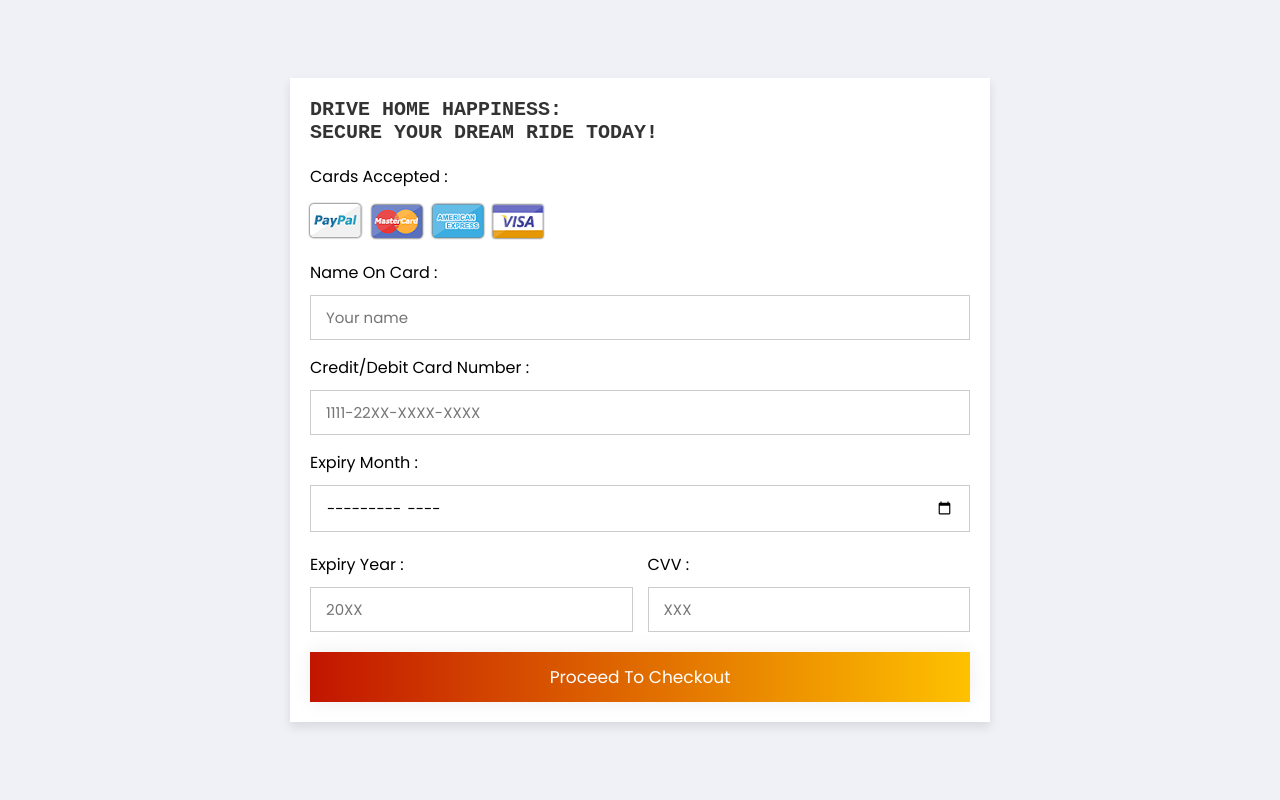
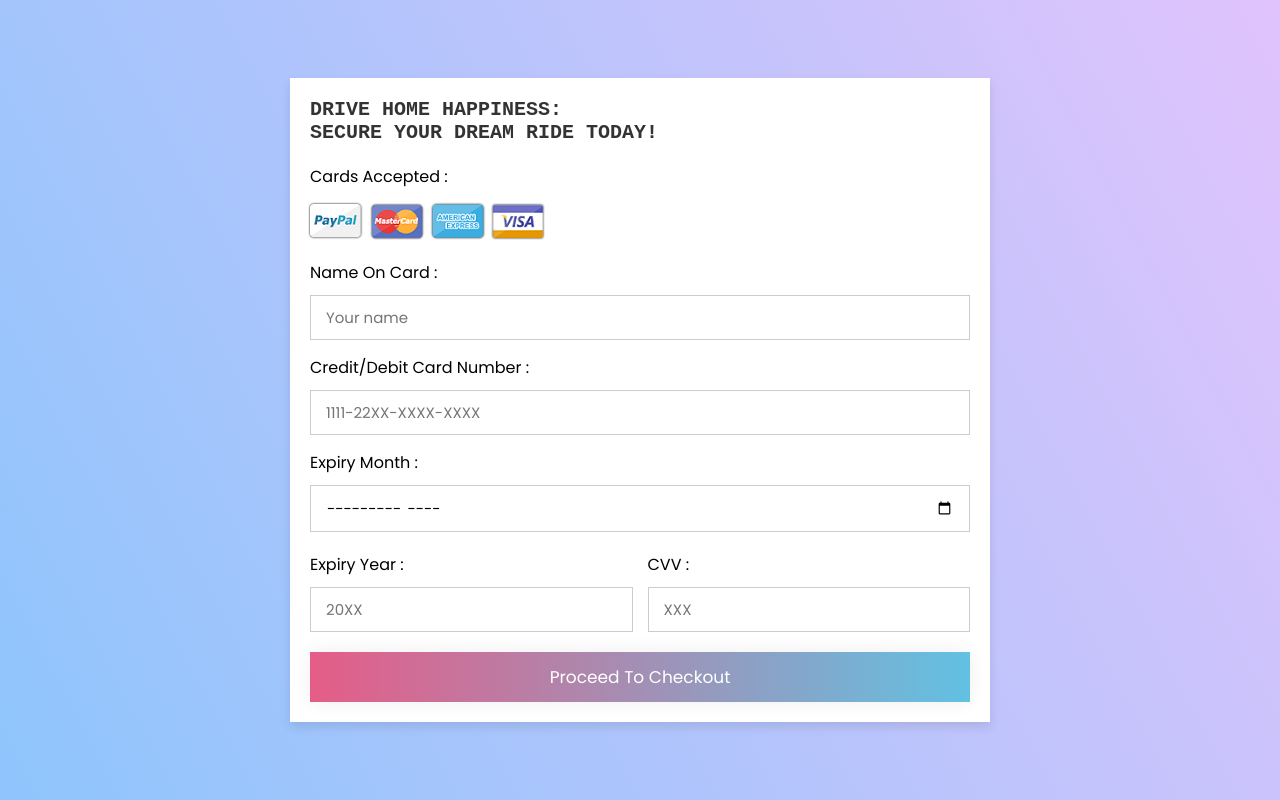
Before and after one commit to antoxavier21/Drives, a plain HTML site: page index.html in a window 1280 px wide. Drawn offline with Linux system fonts and the light colour scheme.

Commit message:
Update styles.css

```diff
--- a/styles.css
+++ b/styles.css
@@ -15,8 +15,8 @@
   align-items: center;
   padding:25px;
   min-height: 100vh;
-  background-color: #eff1f6;
-
+  background-color: #8EC5FC;
+  background-image: linear-gradient(62deg, #8EC5FC 0%, #E0C3FC 100%);
 }
 
 .container form{
@@ -86,7 +86,7 @@
   font-size: 17px;
   margin-top: 5px;
   cursor: pointer;
-  background-image: linear-gradient(to right, #c21500 0%, #ffc500  51%, #c21500  100%);
+  background-image: linear-gradient(to right, #E55D87 0%, #5FC3E4  51%, #E55D87  100%);
   transition: 0.5s;
   background-size: 200% auto;
   color: white;
```
